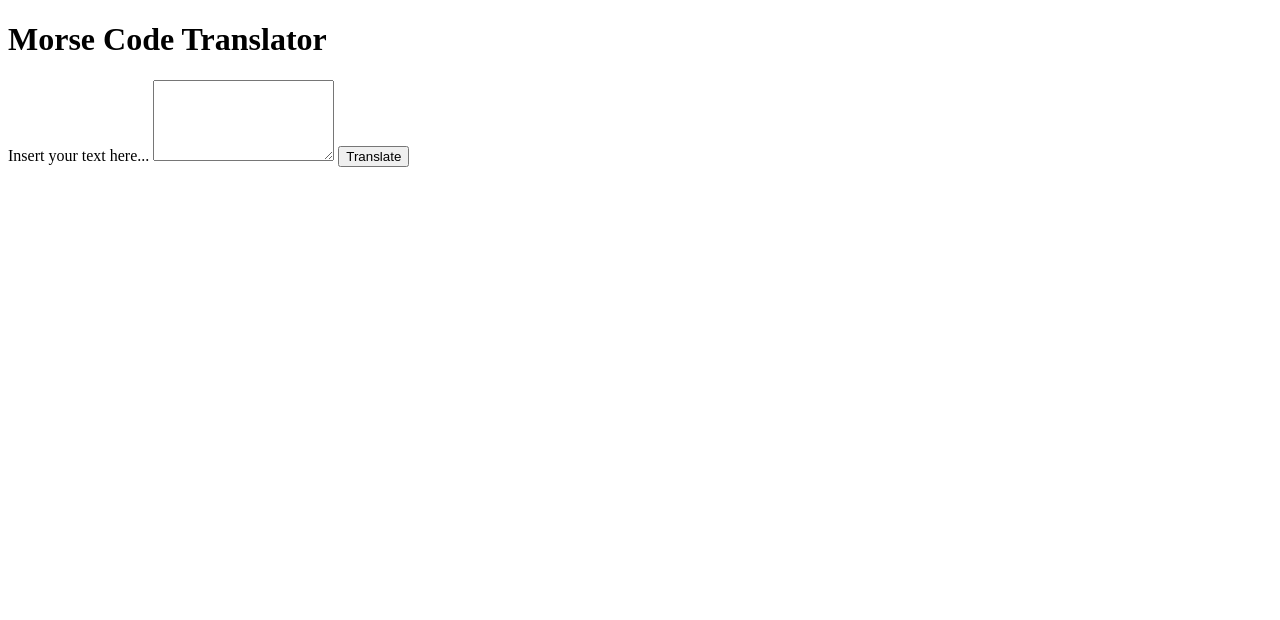
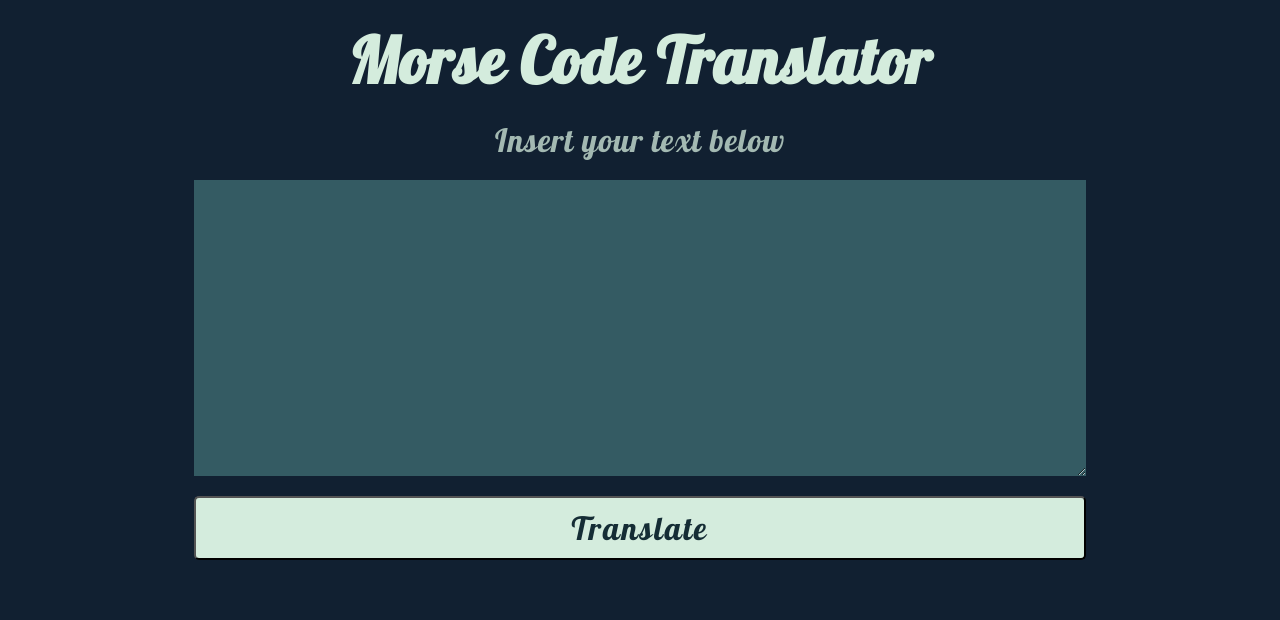
Before and after one commit to AdamDCosta/Morse-Translator, a website with bundled scripts: page index.html in a window 1280 px wide. Shown: the top 620 px of the page. Built offline with nearby package versions, Linux system fonts and the light colour scheme.

Commit message:
scss styles added

```diff
--- a/SCSS/_abstracts.scss
+++ b/SCSS/_abstracts.scss
@@ -1,7 +1,10 @@
+@import url('https://fonts.googleapis.com/css2?family=Lobster&display=swap');
+
 * {
   padding: 0;
   margin: 0;
   box-sizing: border-box;
+  font-family: Lobster, sans-serif;
 }
 
 $color-dark: #112031;
--- a/SCSS/_layout.scss
+++ b/SCSS/_layout.scss
@@ -1 +1,70 @@
 @use "./abstracts" as *;
+
+main {
+  display: flex;
+  flex-direction: column;
+  justify-content: center;
+  align-items: center;
+  padding: 20px;
+  background-color: $color-dark;
+  color: $color-green-light;
+  letter-spacing: 1px;
+  font-size: 2rem;
+  text-align: center;
+  height: 100vh;
+  width: 100%;
+
+  .translator {
+    display: flex;
+    flex-direction: column;
+    justify-content: flex-start;
+    align-items: center;
+    margin: 20px;
+    width: 90%;
+    height: 60vh;
+
+    &__label {
+      color: $color-green-light;
+      opacity: 0.75;
+    }
+
+    &__input {
+      margin: 20px;
+      background-color: $color-green-dark;
+      color: $color-green-light;
+      height: 40vh;
+      width: 80%;
+      border: none;
+      font-size: 1.5rem;
+
+    }
+
+    &__submit {
+      background-color: $color-green-light;
+      color: $color-grey;
+      font-size: 2rem;
+      width: 80%;
+      padding: 10px 20px;
+      border-radius: 5px;
+      letter-spacing: 2px;
+    }
+
+    &__submit:hover {
+      background-color: $color-grey;
+      color: $color-green-light;
+    }
+
+  }
+
+  .translation {
+
+    height: 30vh;
+    border: 1px solid $color-green-light;
+    width: 100%;
+
+    p {
+      color: $color-green-light;
+    }
+  }
+
+}
--- a/index.html
+++ b/index.html
@@ -9,12 +9,12 @@
   <link rel="stylesheet" href="./SCSS/main.css">
 </head>
 <body>
-  <h1>
-    Morse Code Translator
-  </h1>
   <main>
+    <h1>
+      Morse Code Translator
+    </h1>
     <form action="" class="translator">
-      <label for="text-input" class="translator__label">Insert your text here...</label>
+      <label for="text-input" class="translator__label">Insert your text below</label>
       <textarea name="text-input" id="text-input" class="translator__input" cols="20" rows="5"></textarea>
       <button value="translate" class="translator__submit">Translate</button>
       <br>
--- a/main.js
+++ b/main.js
@@ -1 +1,37 @@
 import { validCharacters } from "./data/data.js";
+
+// DOM elements
+
+const textInput = document.querySelector(".translator__input");
+
+const translateBtn = document.querySelector("button");
+
+const textOutput = document.querySelector(".translation");
+
+// run translate function when submitted
+
+let invalid = "Character not available in morse code"
+
+
+const translateToMorse = () => {
+  let userInput = textInput.value.toLowerCase();
+  let inputLetters = userInput.split("");
+  let morseOutput = inputLetters.map(letter => {
+    if (validCharacters[letter]) {
+      return validCharacters[letter];
+    }
+    else {
+      return invalid;
+    }
+
+  })
+  let result = morseOutput.join(" ");
+  textOutput.innerHTML = `<p>${result}</p>`;
+
+}
+
+translateBtn.addEventListener("click", (event) => {
+  event.preventDefault();
+  // let userInput = textInput.textContent;
+  translateToMorse(userInput);
+})
--- a/translator.js
+++ b/translator.js
@@ -1,10 +1,6 @@
 import { validCharacters } from "./data/data.js";
 
-const textInput = document.querySelector(".translator__input");
 
-const translateBtn = document.querySelector("button");
-
-const textOutput = document.querySelector(".translation");
 
 // export const testTranslateToMorse = (english) => {
 //   return ".----";
@@ -18,51 +14,33 @@ export const testTranslateToEnglish = (morse) => {
 
 // let userInput = textInput.value;
 
-let invalid = "Character not available in morse code"
+// let invalid = "Character not available in morse code"
 
-// export const translateToMorse = (input) => {
-//   input.forEach(letter => {
-//     if (validCharacters.hasOwnProperty(input.charAt(i))) {
-//       morseOutput += validCharacters(input.charAt(i))
-//       textOutput = `<p>${morseOutput}</p>`
+
+// export const translateToMorse = () => {
+//   let userInput = textInput.value.toLowerCase();
+//   let inputLetters = userInput.split("");
+//   let morseOutput = inputLetters.map(letter => {
+//     if (validCharacters[letter]) {
+//       return validCharacters[letter];
 //     }
+//     else {
+//       return invalid;
+//     }
+
 //   })
+//   let result = morseOutput.join(" ");
+//   textOutput.innerHTML = `<p>${result}</p>`;
 
 // }
 
-export const translateToMorse = () => {
-  let userInput = textInput.value.toLowerCase();
-  let inputLetters = userInput.split("");
-  let morseOutput = inputLetters.map(letter => {
-    if (validCharacters[letter]) {
-      return validCharacters[letter];
-    }
-    else {
-      return invalid;
-    }
 
-  })
-  let result = morseOutput.join(" ");
-  textOutput.innerHTML = `<p>${result}</p>`;
-}
+// translateBtn.addEventListener("click", (event) => {
+//   event.preventDefault();
+//   let userInput = textInput.textContent;
+//   translateToMorse(userInput);
 
-
-
-
-
-
-// const index
-// const input = "abc"
-
-// `the translation of ${input} is ${validCharacters.charAt(input(i))}`
-
-
-translateBtn.addEventListener("click", (event) => {
-  event.preventDefault();
-  let userInput = textInput.textContent;
-  translateToMorse(userInput);
-
-})
+// })
 
 
 
```
Also changed, not shown: SCSS/main.css.
